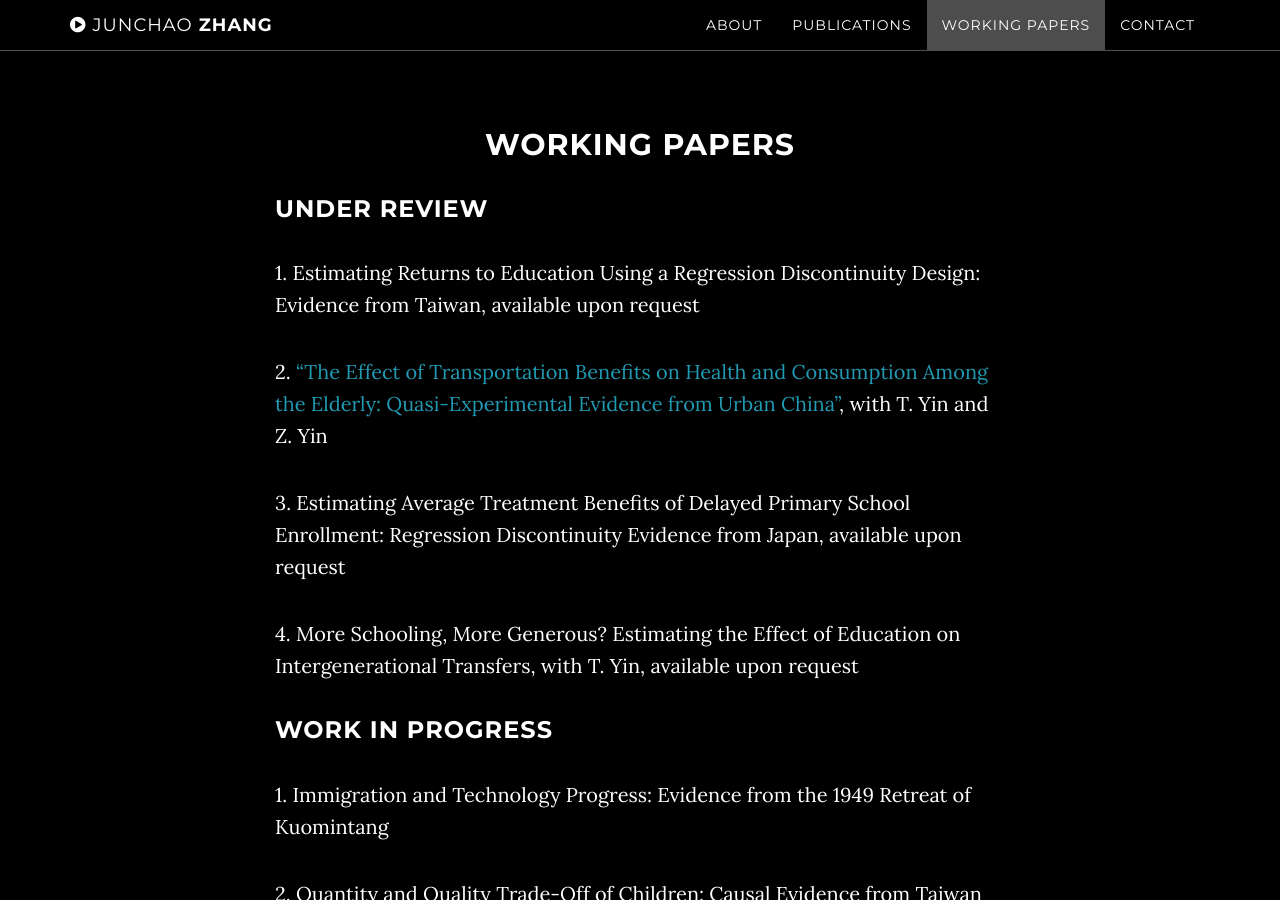
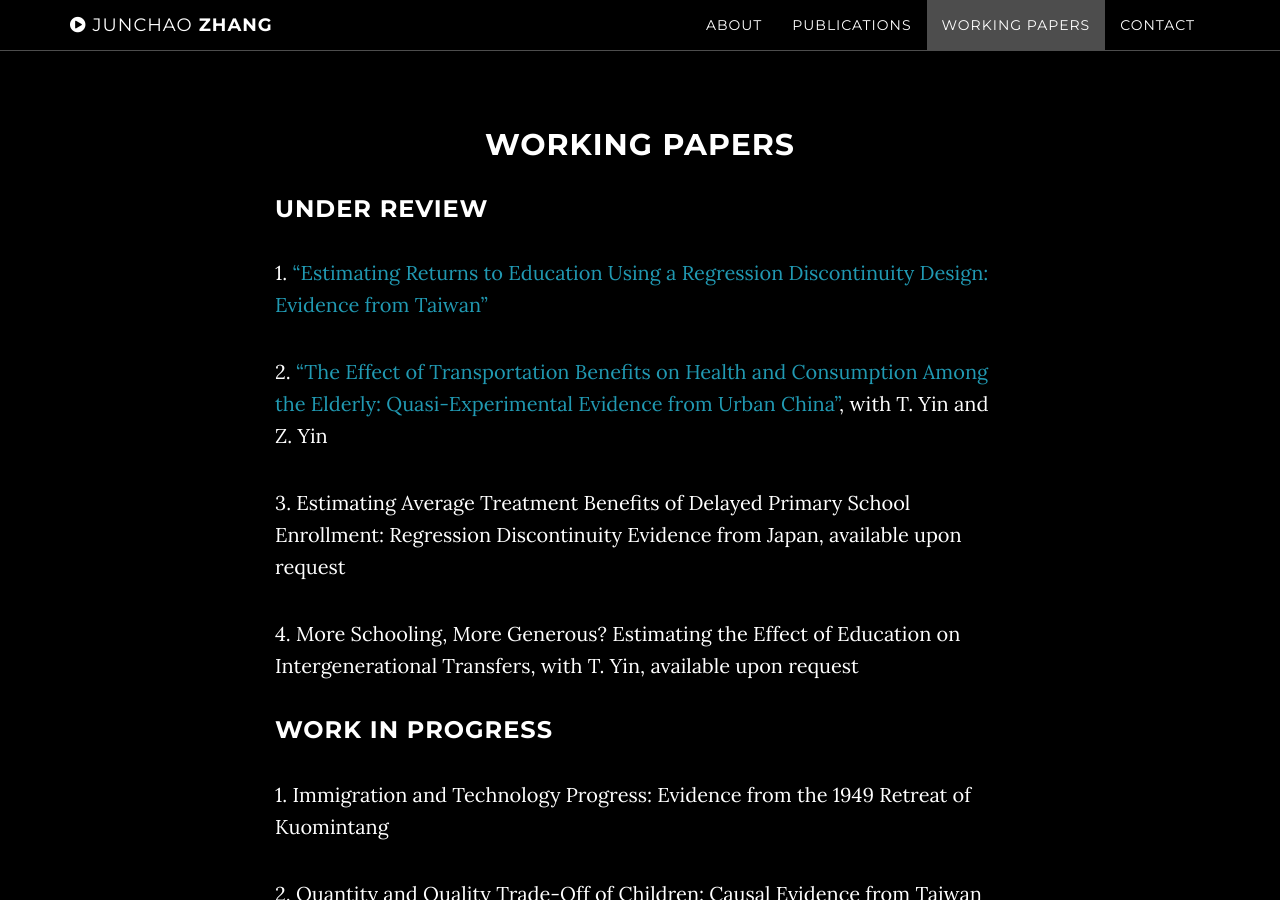
Before and after one commit to ztempest0218/ztempest0218.github.io, a Jekyll site: the page built from index.html, in a window 1280 px wide and 900 px high, scrolled down 2303 px. Built offline with Jekyll 4.4.1, drawn with Linux system fonts in a browser that asks for light colours.

Commit message:
Update workingpapers.html

```diff
--- a/_includes/workingpapers.html
+++ b/_includes/workingpapers.html
@@ -5,7 +5,7 @@
                 <div class="col-lg-8 col-lg-offset-2">
                     <h2>Working Papers</h2>
 <h3 align="left">Under Review</h3>
-<p align="left">1. Estimating Returns to Education Using a Regression Discontinuity Design: Evidence from Taiwan, available upon request</p>
+<p align="left">1. <a href=/papers/001-schooling-return.pdf>“Estimating Returns to Education Using a Regression Discontinuity Design: Evidence from Taiwan”</a></p>
 
 <p align="left">2. <a href="https://papers.ssrn.com/sol3/papers.cfm?abstract_id=3187788">“The Effect of Transportation Benefits on Health and Consumption Among the Elderly: Quasi-Experimental Evidence from Urban China”</a>, with T. Yin and Z. Yin</p>
 
```
